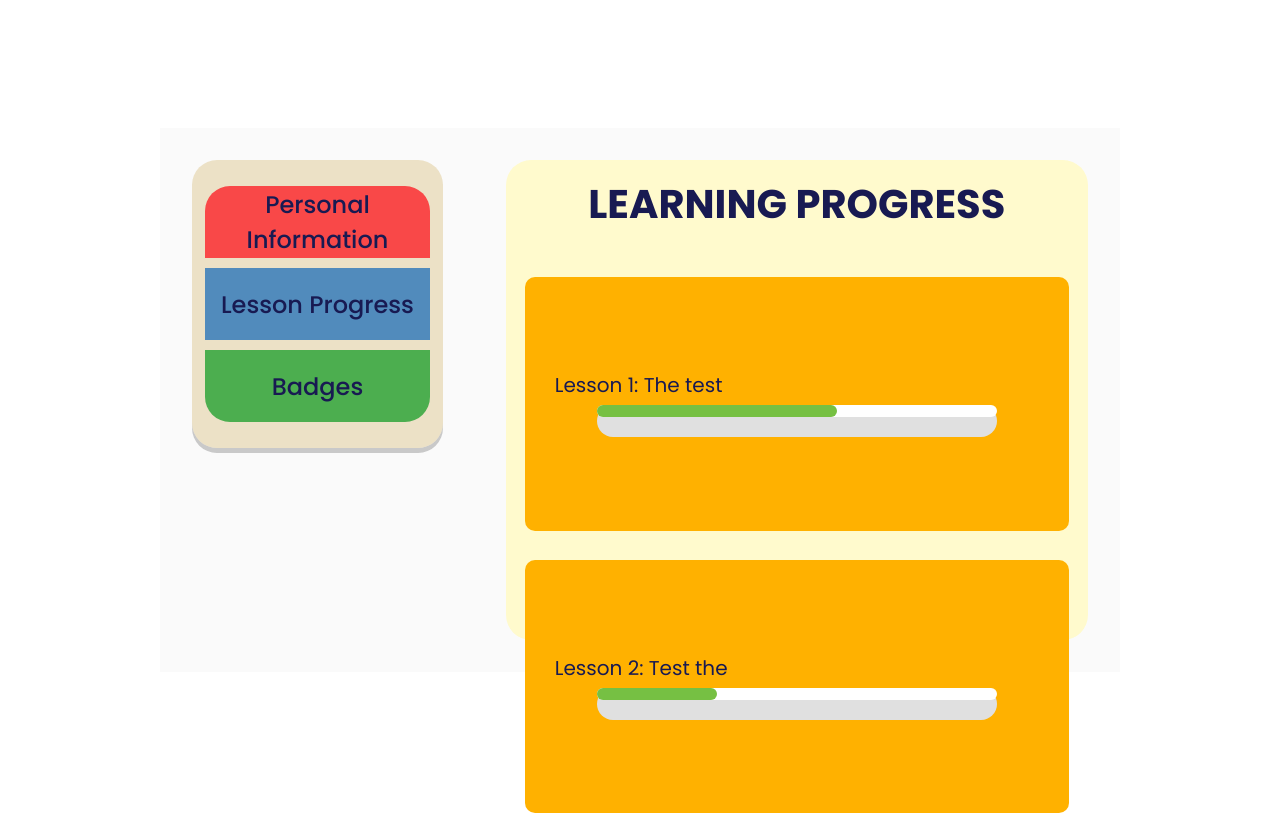
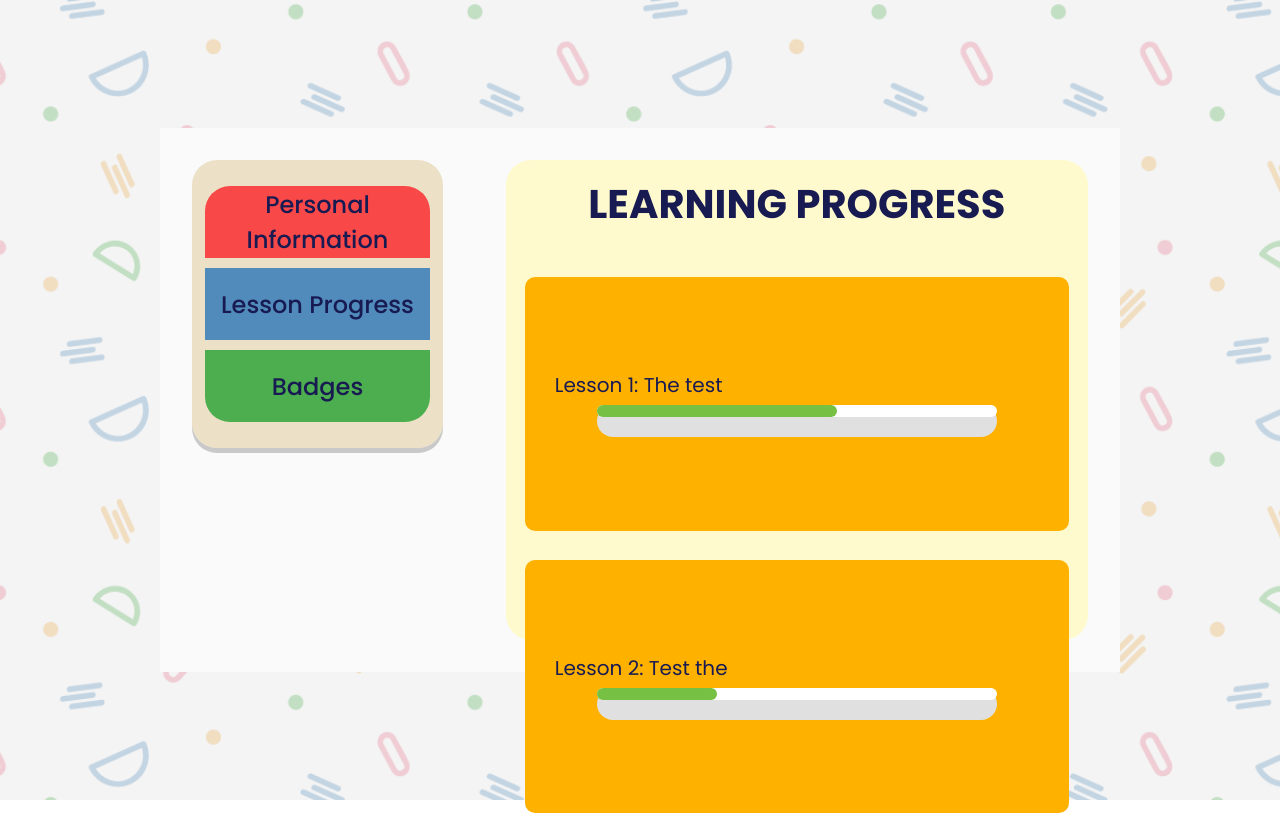
Before and after one commit to 8maaan/MathMinds, a React (Create React App) app in the folder client/: page /profilelesson in a window 1280 px wide. Built offline with nearby package versions, Linux system fonts and the light colour scheme; no server answers.

Commit message:
added bg to dashborad

```diff
--- a/client/src/PagesCSS/ProfilePage.css
+++ b/client/src/PagesCSS/ProfilePage.css
@@ -1,6 +1,16 @@
 @font-face {
     font-family: 'Poppins';
     src: url('../Fonts/Poppins-Regular.ttf') format('truetype');
+}
+
+.Profilepage{
+    background-image: url('../Images/BG2.png');
+    background-size: cover;
+    background-attachment: fixed;
+    background-repeat: repeat-y;
+    position: relative;
+    z-index: 1;
+    height: 100vh;
 }
 
 .body {
```
